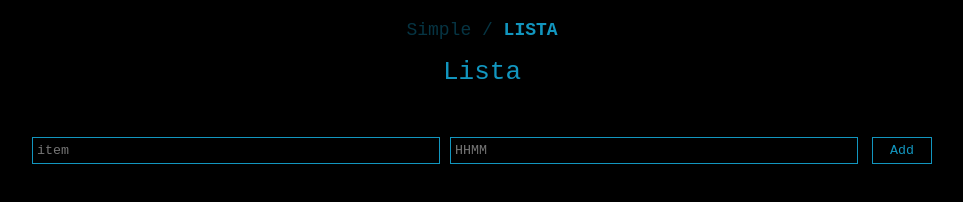
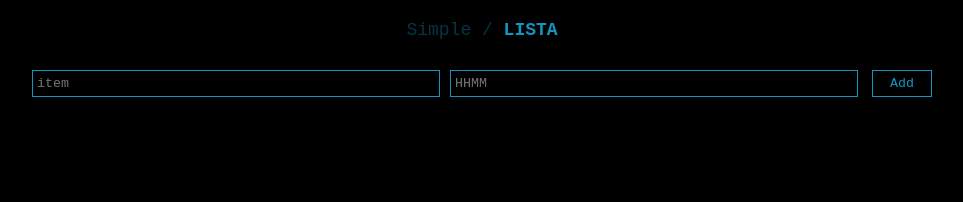
Before and after one commit to KajiiNarumi/Cuenta-tu-tiempo, a plain HTML site: page lista.html in a window 1280 px wide. Shown: the whole page, without its empty margins (158-1121 px from the left). Drawn offline with Linux system fonts and the light colour scheme.

Commit message:
Remove heading 'Lista' from lista.html
Removed the heading 'Lista' from the HTML file.

```diff
--- a/lista.html
+++ b/lista.html
@@ -117,7 +117,6 @@ width:100%;
 <span class="active">LISTA</span>
 </div>
 
-<h1>Lista</h1>
 
 <table id="table"></table>
 
```
